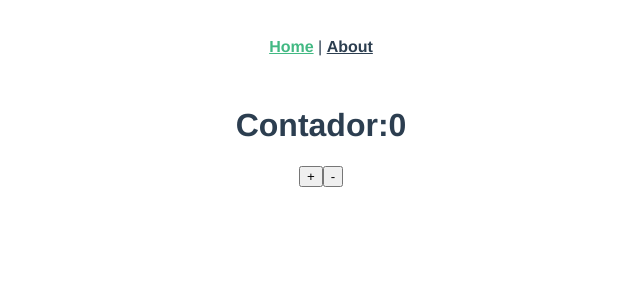
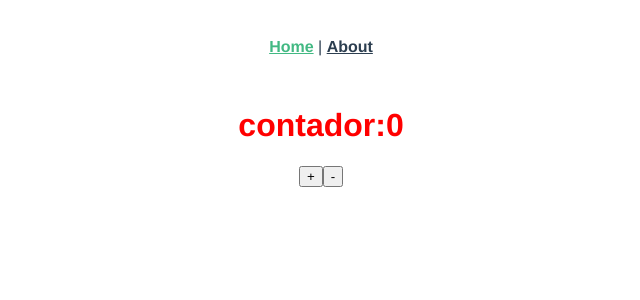
Before and after one commit to KarenCCEO/compositionAPI, a Vue app: page / in a window 1280 px wide. Shown: the top 300 px of the page, without its empty margins (319-959 px from the left). Built offline with nearby package versions, Linux system fonts and the light colour scheme.

Commit message:
propiedades computadas con el composition api

```diff
--- a/src/views/AboutView.vue
+++ b/src/views/AboutView.vue
@@ -1,12 +1,13 @@
 <template>
   <div class="about">
-    <h1>contador: {{contador}}</h1>
+    <h1 :style="{'color': color}">contador: {{contador}}</h1>
     <button @click="aumentar">+</button>
     <button @click="disminuir">-</button>
   </div>
 </template>
 <script>
 import { ref } from '@vue/reactivity';
+import { computed } from '@vue/runtime-core';
 export default {
   setup(){
     const contador = ref(0);
@@ -16,7 +17,14 @@ export default {
     const disminuir = () =>{
       contador.value --
     }
-    return{contador, aumentar, disminuir}
+    const color = computed(()=>{
+      if(contador.value < 0){
+        return 'red'
+      }else{
+        return 'blue'
+      }
+    })
+    return{contador, aumentar, disminuir, color}
   }
 }
 </script>
--- a/src/views/HomeView.vue
+++ b/src/views/HomeView.vue
@@ -1,6 +1,6 @@
 <template>
   <div class="home">
-    <h1>Contador:{{contador}}</h1>
+    <h1 :style="{'color': color}"> contador:{{contador}} </h1>
     <button @click="aumentar">+</button>
     <button @click="disminuir">-</button>
   </div>
@@ -17,6 +17,16 @@ export default {
     }
 
   },
+  computed:{
+    color(){
+      if(this.contador <= 0){
+        return'red'
+      }else{
+        return 'blue'
+      }
+    }
+
+  },
   methods:{
     aumentar(){
       this.contador ++
```
